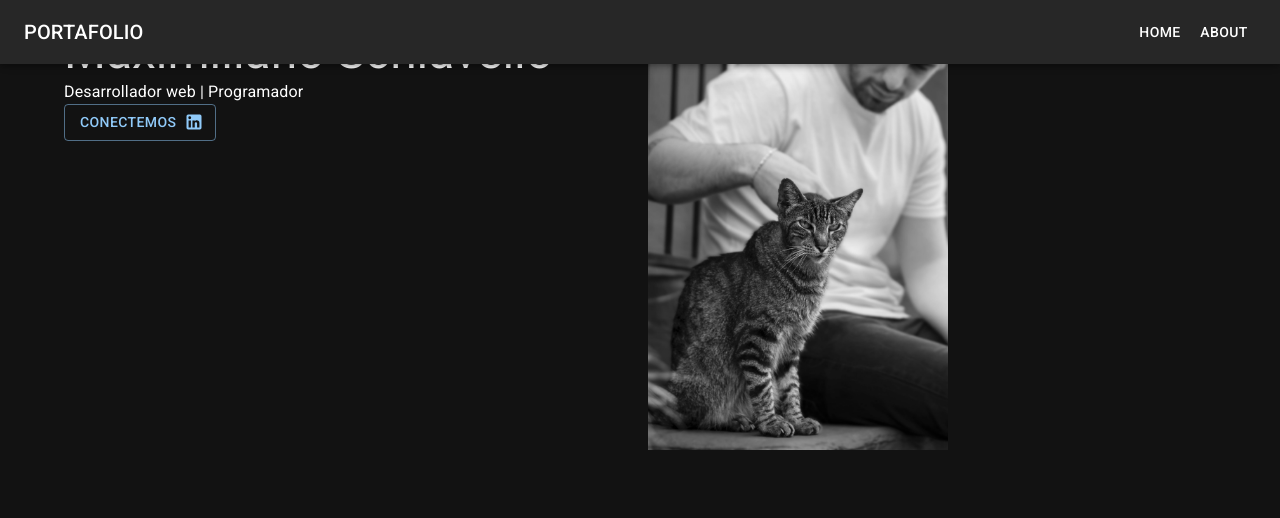
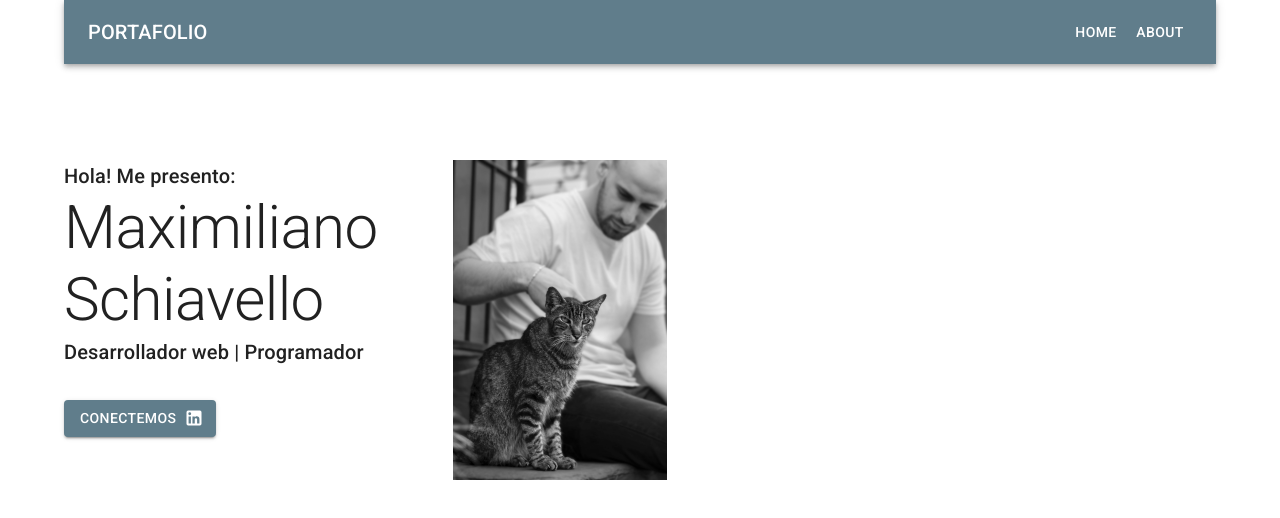
Before and after one commit to Maxischiavello/portfolio, a React (Create React App) app: page / in a window 1280 px wide. Shown: the top 518 px of the page. Built offline with nearby package versions, Linux system fonts and the light colour scheme.

Commit message:
home and navbar styles

```diff
--- a/src/App.js
+++ b/src/App.js
@@ -1,12 +1,17 @@
 import './App.css';
-import Content from './components/Content';
+import { Container } from '@mui/system';
+import Navbar from './components/Navbar';
+import Home from './components/Home';
 import { ThemeProvider } from '@mui/material/styles';
-import darkTheme from './theme';
+import theme from './theme';
 
 function App() {
   return (
-    <ThemeProvider theme={darkTheme}>
-      <Content/>
+    <ThemeProvider theme={theme}>
+      <Container fixed>
+        <Navbar />
+        <Home />
+      </Container>
     </ThemeProvider>
   );
 }
--- a/src/components/Content.jsx
+++ /dev/null
@@ -1,14 +0,0 @@
-import { Container } from '@mui/material'
-import Navbar from './Navbar'
-import Home from './Home'
-
-function Content() {
-  return (
-    <Container>
-        <Navbar />
-        <Home />
-    </Container>
-  )
-}
-
-export default Content
--- a/src/components/Home.jsx
+++ b/src/components/Home.jsx
@@ -1,29 +1,34 @@
 import React from 'react'
 import Img from '../assets/foto.jpeg'
-import { Button, Box, Grid, Typography } from '@mui/material';
-import { withStyles } from 'tss-react/mui';
+import { Button, Box, Grid, Typography, } from '@mui/material';
 import LinkedInIcon from '@mui/icons-material/LinkedIn';
 
 function Home() {
 
     return (
+        <Box mt={12}>
             <Grid container spacing={2}>
-            <Grid item xs={12} sm={12} md={6}>
-                <Box spacing={1}>
-                    <Typography><span>Hola!</span> Me presento:</Typography>
-                    <Typography variant='h3'>Maximiliano Schiavello</Typography>
-                    <Typography>Desarrollador web | Programador</Typography>
-                    <Button variant="outlined" endIcon={<LinkedInIcon />}>
+                <Grid item xs={12} sm={6} md={4}>
+                    <Box spacing={1} sx={{ alignSelf: 'center'}}>
+                        <Typography variant='h6'><span>Hola!</span> Me presento:</Typography>
+                        <Typography variant='h2'>Maximiliano Schiavello</Typography>
+                        <Typography variant='h6' mb={4}>Desarrollador web | Programador</Typography>
+
+                        <Button color='primary' variant="contained" endIcon={<LinkedInIcon/>}>
                             Conectemos
                         </Button>
                     </Box>
                 </Grid>
-            <Grid item xs={12} sm={12} md={6}>
-                <Box spacing={1}>
-                    <img src={Img} alt="foto" width={300} />
+                <Grid item xs={12} sm={6} md={8}>
+                    <Box spacing={1} sx={{
+                        display: 'flex',
+                        justifyContent: 'flex-start'
+                    }}>
+                        <img src={Img} alt="foto" height={320} />
                     </Box>
                 </Grid>
             </Grid>
+        </Box>
     )
 }
 
--- a/src/components/Navbar.jsx
+++ b/src/components/Navbar.jsx
@@ -26,7 +26,7 @@
   };
 
   const drawer = (
-    <Box onClick={handleDrawerToggle} sx={{ textAlign: 'center' }}>
+    <Box onClick={handleDrawerToggle} sx={{ textAlign: 'center' }} >
       <Typography variant="h6" sx={{ my: 2 }}>
         PORTAFOLIO
       </Typography>
@@ -46,10 +46,10 @@
   const container = window !== undefined ? () => window().document.body : undefined;
 
   return (
-    <Box sx={{ display: 'flex' }}>
+    <Box sx={{ display: 'flex' }} >
       <CssBaseline />
-      <AppBar component="nav">
-        <Toolbar>
+      <AppBar component="nav" position='relative'>
+        <Toolbar >
           <IconButton
             color="inherit"
             aria-label="open drawer"
--- a/src/theme.js
+++ b/src/theme.js
@@ -1,9 +1,13 @@
 import { createTheme } from '@mui/material/styles';
 
-const darkTheme = createTheme({
+const theme = createTheme({
     palette: {
-        mode: 'dark',
+        primary: {
+            main: '#607d8b',
+            light: '#eceff1',
+            dark: '#263238'
+        }
     },
 });
 
-export default darkTheme;
+export default theme;
```
Lines whose indentation alone changed are shown as unchanged.
